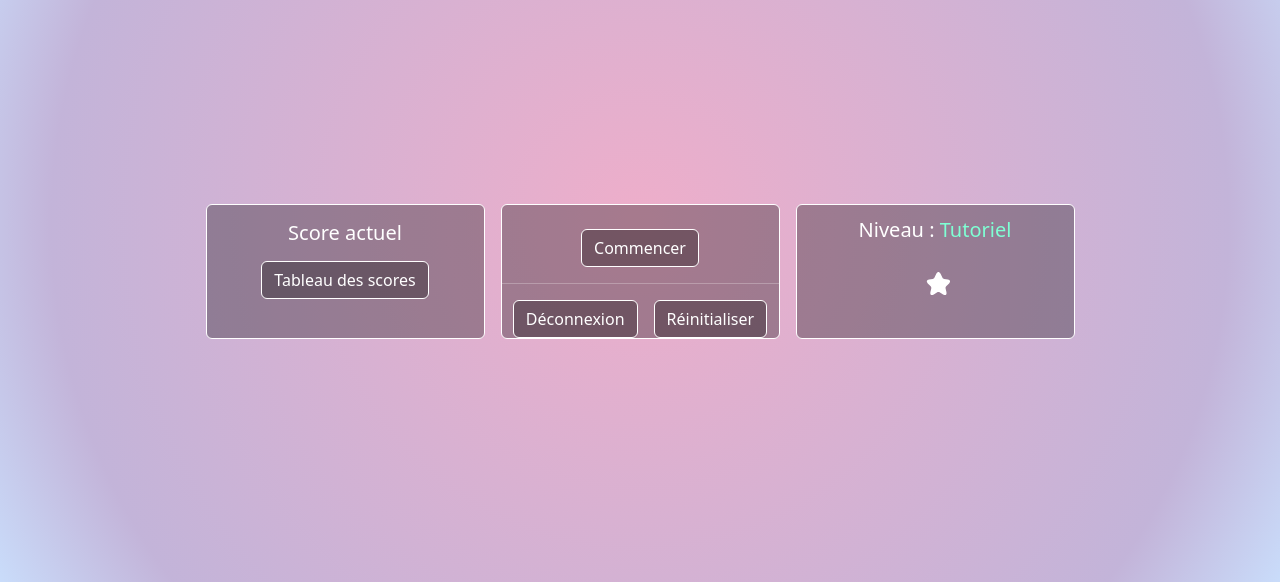
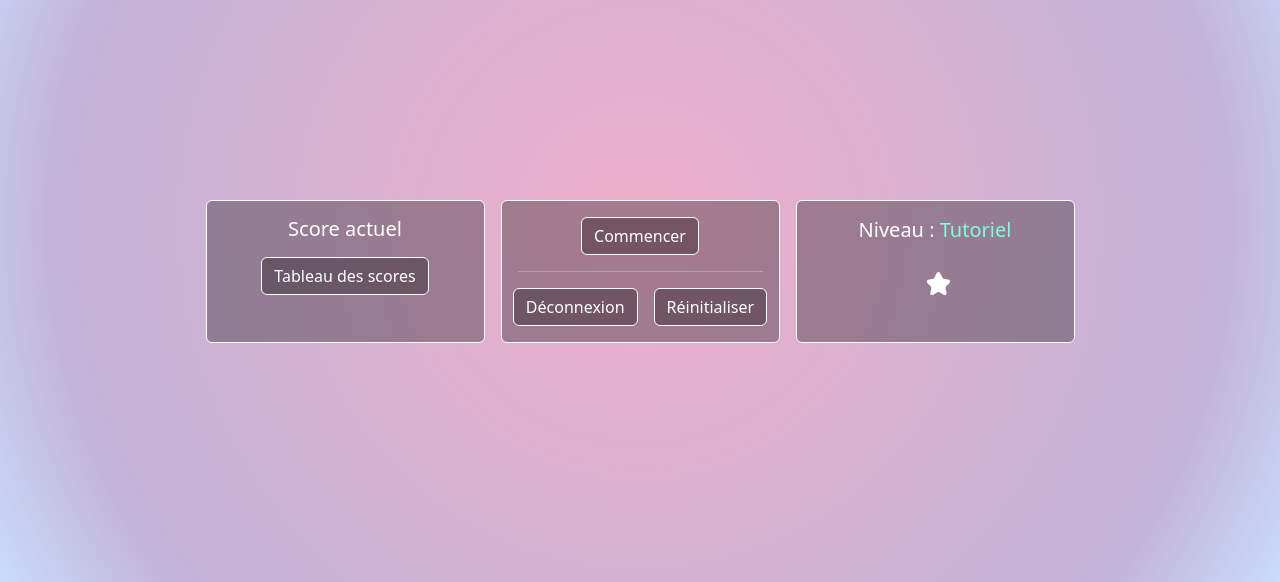
Before and after one commit to Stealthy-Hyrid/Motus, a PHP site: page /motus.php in a window 1280 px wide. Shown: the part 177-759 px from the top of the page. Run offline with PHP 8.4, Linux system fonts and the light colour scheme; the visitor is signed in with stand-in values (Sample User, id 1); data comes from the database, SQL or seed files in the repository.

Commit message:
Correction

```diff
--- a/Motus/motus.php
+++ b/Motus/motus.php
@@ -153,19 +153,18 @@ if (isset($_COOKIE["length"])) {
                     <div class="card">
 
 
-                            <h5 class="card-title fs-5"></h5>
-                            <p class="card-text"></p>
-                            <div class="d-flex flex-column align-items-center justify-content-center" id="game_buttons">
+
+                            <div class="card-body d-flex flex-column align-items-center justify-content-center" id="game_buttons">
                                 <div class="row">
                                     <button type="button" id="game_start_btn"class="btn btn btn-primary menu">Commencer</button>
                                     <button type="button" id="game_check_btn" class="btn btn btn-primary d-none menu">Vérifier la réponse</button>
                                 </div>
                                     <hr>
-                            <div class="row flex-row gap-3">
+                                <div class="row flex-row gap-3">
 
-                                <button type="button" id="game_logout_btn" class="btn btn-warning col btn menu">Déconnexion</button>
-                                <button type="button" id="game_reset_btn" class="btn btn-warning col btn menu">Réinitialiser</button>
-                            </div>
+                                    <button type="button" id="game_logout_btn" class="btn btn-warning col btn menu">Déconnexion</button>
+                                    <button type="button" id="game_reset_btn" class="btn btn-warning col btn menu">Réinitialiser</button>
+                                </div>
                             </div>
 
 
```
